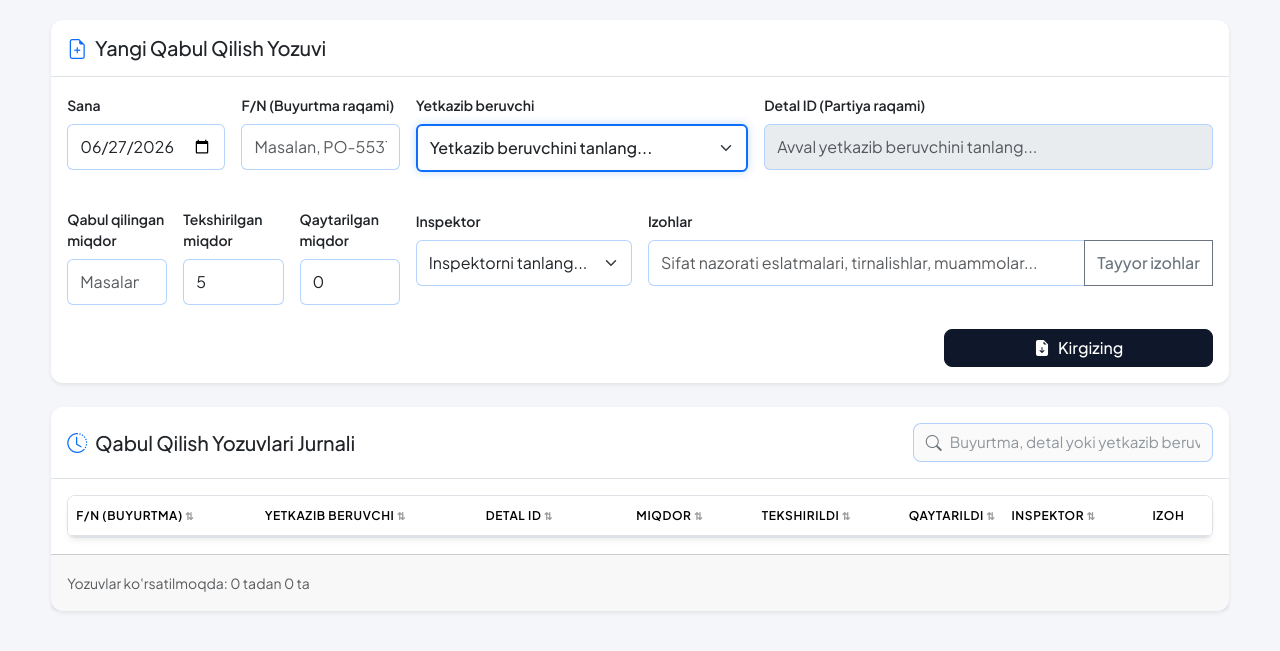
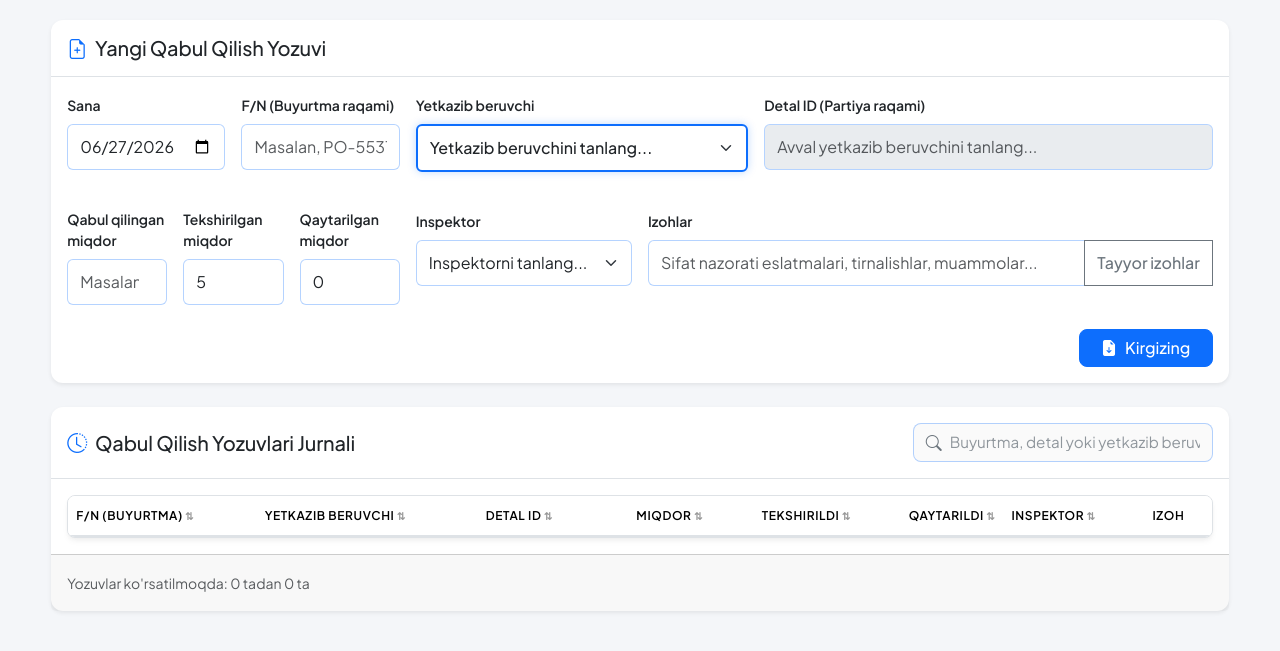
Before and after one commit to khan0200/postavshiki, a website: page index.html in a window 1280 px wide. Shown: the part 61-712 px from the top of the page. Drawn offline with nearby package versions, Linux system fonts and the light colour scheme; no server answers; sample sign-in values are in the browser's storage.

Commit message:
Decrease submit button width by 50 percent and change color to blue

```diff
--- a/css/style.css
+++ b/css/style.css
@@ -649,3 +649,16 @@ main.container-fluid {
 .list-group-item.active .text-muted {
   color: rgba(255, 255, 255, 0.75) !important;
 }
+
+/* Make submit button blue */
+#submit-btn {
+  background-color: #0d6efd !important;
+  border-color: #0d6efd !important;
+  color: #ffffff !important;
+  transition: background-color 0.2s, border-color 0.2s;
+}
+#submit-btn:hover, #submit-btn:focus {
+  background-color: #0b5ed7 !important;
+  border-color: #0a58ca !important;
+  color: #ffffff !important;
+}
--- a/index.html
+++ b/index.html
@@ -153,8 +153,8 @@
 
               <!-- Submit -->
               <div class="row">
-                <div class="col-12 col-md-3 ms-auto">
-                  <button type="submit" class="btn btn-primary w-100 py-2.5 fs-6" id="submit-btn">
+                <div class="col-12 col-md-3 ms-auto d-flex justify-content-end">
+                  <button type="submit" class="btn btn-primary w-50 py-2.5 fs-6" id="submit-btn">
                     <i class="bi bi-file-earmark-arrow-down-fill me-2"></i>Kirgizing
                   </button>
                 </div>
```
